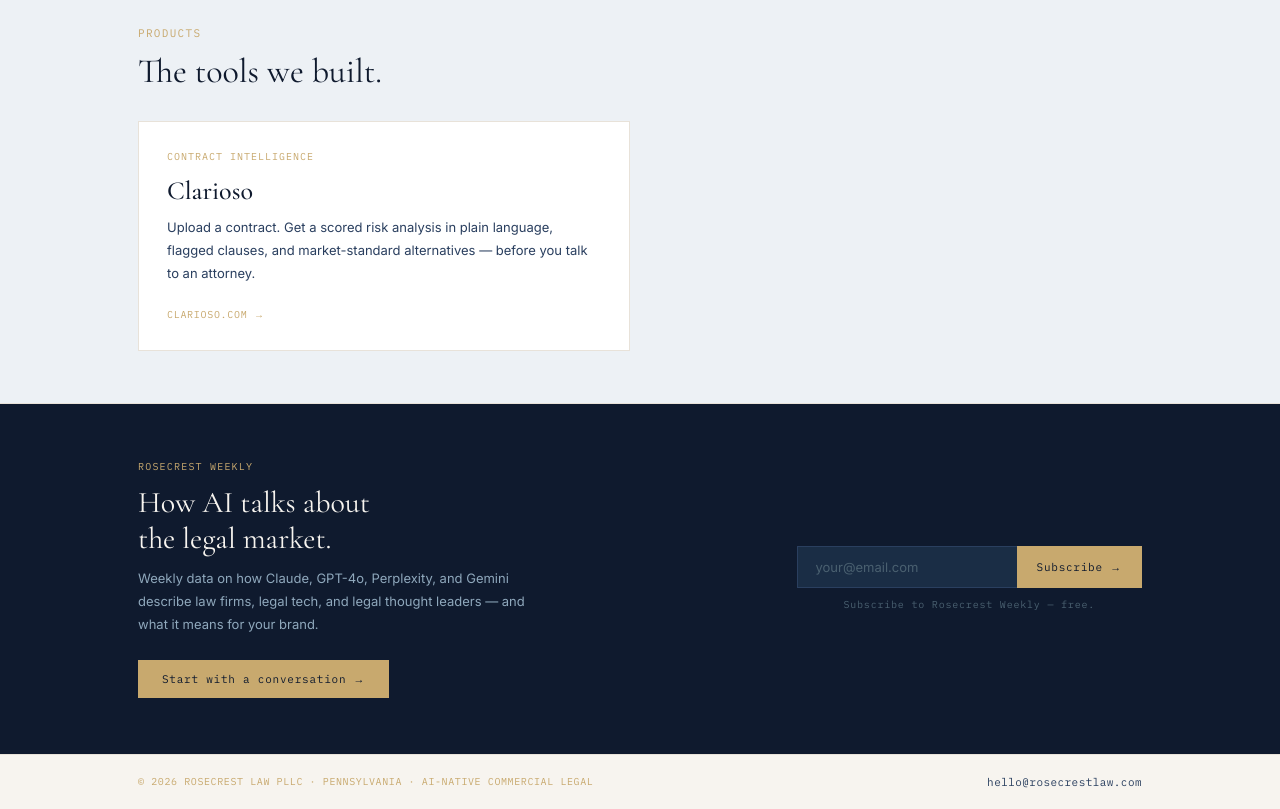
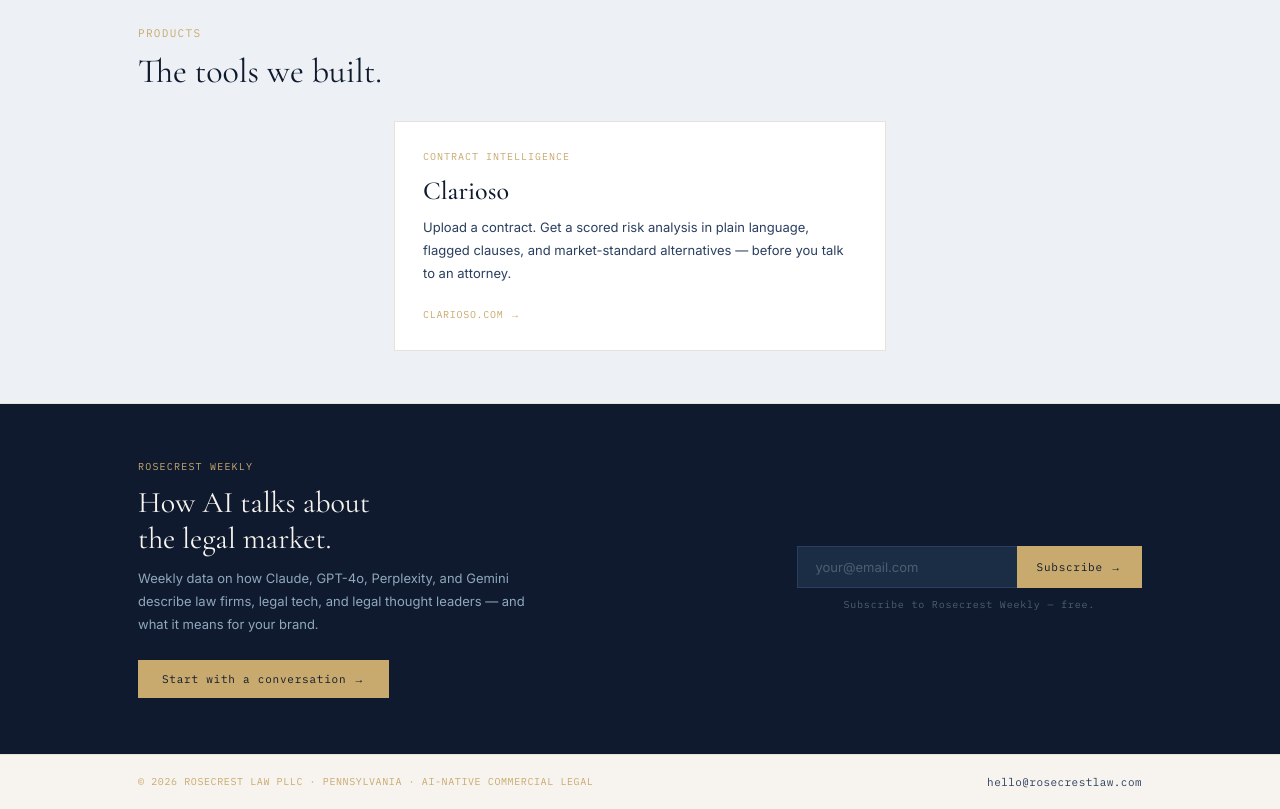
Before and after one commit to uronkrac/rosecrest-law, a Next.js app: page / in a window 1280 px wide. Shown: the part 1700-2509 px from the top of the page. Built offline with nearby package versions, Linux system fonts and the light colour scheme.

Commit message:
fix: center single Clarioso card in products section

```diff
--- a/app/page.module.css
+++ b/app/page.module.css
@@ -448,7 +448,8 @@
 /* PRODUCTS */
 .products {
   display: grid;
-  grid-template-columns: 1fr 1fr;
+  grid-template-columns: calc(50% - 10px);
+  justify-content: center;
   gap: 20px;
 }
 
```
